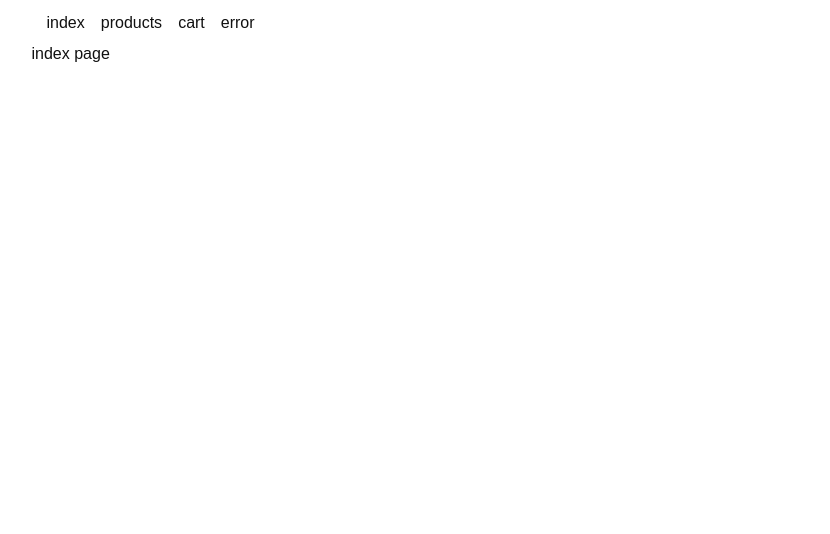
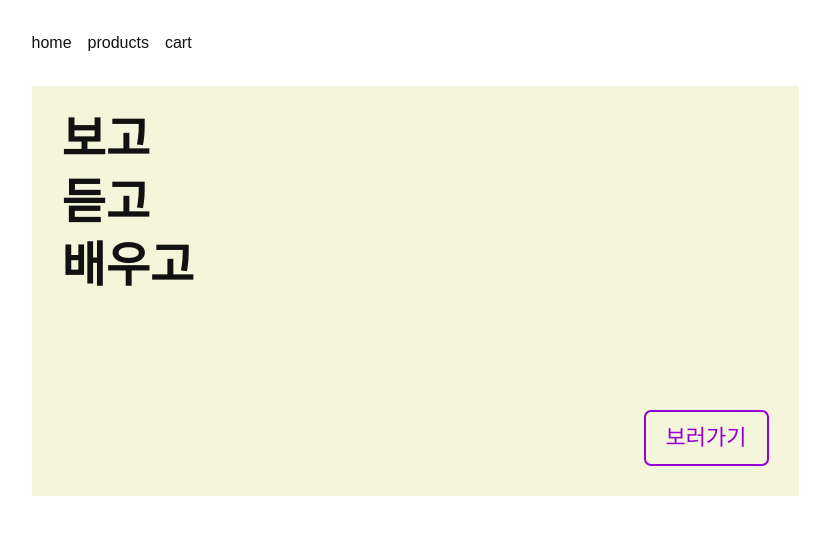
Before and after one commit to MoonG25/classlol-shop, a React (Create React App) app: page / in a window 1280 px wide. Shown: the top 534 px of the page, without its empty margins (225-1055 px from the left). Built offline with nearby package versions, Linux system fonts and the light colour scheme; a web font is replaced by a local one.

Commit message:
쿠폰 가격 적용, 스타일 전체 수정

```diff
--- a/src/components/common/header.tsx
+++ b/src/components/common/header.tsx
@@ -3,7 +3,7 @@ import { Link } from 'react-router-dom';
 import styled from 'styled-components';
 
 const HeaderWrapper = styled.header`
-  padding: 15px;
+  padding: 35px 0;
 
   a:not(:first-child) {
     margin-left: 1em;
@@ -13,10 +13,9 @@ const HeaderWrapper = styled.header`
 export default function Header() {
   return (
     <HeaderWrapper>
-      <Link to="/">index</Link>
+      <Link to="/">home</Link>
       <Link to="/products">products</Link>
       <Link to="/cart">cart</Link>
-      <Link to="/error">error</Link>
     </HeaderWrapper>
   );
 }
--- a/src/components/pages/Index.tsx
+++ b/src/components/pages/Index.tsx
@@ -1,10 +1,56 @@
 import React from 'react';
+import { Link } from 'react-router-dom';
+import styled from 'styled-components';
+
+const IndexPageWrapper = styled.div`
+  position: relative;
+  .service-hint {
+    background-color: beige;
+    height: 410px;
+    padding: 15px;
+    p {
+      font-size: 48px;
+      font-weight: bold;
+      margin: 15px;
+    }
+    p:nth-child(1) {
+      // color: dodgerblue;
+    }
+    p:nth-child(2) {
+      // color: mediumvioletred;
+    }
+    p:nth-child(3) {
+      // color: yellowgreen;
+    }
+  }
+`;
+
+const StyledLink = styled(Link)`
+  position: absolute;
+  right: 30px;
+  bottom: 30px;
+  border: 2px solid darkviolet;
+  padding: 15px 20px;
+  border-radius: 7px;
+  font-size: 22px;
+  color: darkviolet;
+
+  :hover {
+    background-color: darkviolet;
+    color: white;
+  }
+`;
 
 const IndexPage = () => {
   return (
-    <div>
-      index page
-    </div>
+    <IndexPageWrapper>
+      <div className="service-hint">
+        <p>보고</p>
+        <p>듣고</p>
+        <p>배우고</p>
+        <StyledLink to="/products">보러가기</StyledLink>
+      </div>
+    </IndexPageWrapper>
   );
 };
 
--- a/src/components/pages/cart/coupon-box.tsx
+++ b/src/components/pages/cart/coupon-box.tsx
@@ -20,14 +20,14 @@ const BoxWrapper = styled.div`
   .box-inner {
     width: 360px;
     min-height: 480px;
-    background-color: white;
+    background-color: #fff;
     padding: 10px;
     border-radius: 7px;
   }
 
   .box-close {
     float: right;
-    background-color: white;
+    background-color: #fff;
     border: none;
     margin-bottom: 1em;
     outline: none;
@@ -40,12 +40,16 @@ const BoxWrapper = styled.div`
   }
 
   .coupon-button {
-    margin-top: 1em;
+    margin: 10px 0;
     width: 100%;
     padding: 12px;
-    background-color: white;
+    background-color: #fff;
     border: 1px solid #eee;
     cursor: pointer;
+  }
+
+  .coupon-hint {
+    color: red;
   }
 `;
 
@@ -59,12 +63,13 @@ const connector = connect(null, mapDispatchToProps);
 
 type CouponBoxProps = {
   totalAmount: number;
+  salesAmount: number;
   closeCouponBox: Function;
   prevCoupon?: CouponState;
   updateCoupon: Function;
 };
 
-const CouponBox: React.FC<CouponBoxProps> = ({ totalAmount, closeCouponBox, prevCoupon, updateCoupon }) => {
+const CouponBox: React.FC<CouponBoxProps> = ({ totalAmount, salesAmount, closeCouponBox, prevCoupon, updateCoupon }) => {
   const [itemCoupons, setItemCoupons] = useState<CouponState[]>([]);
   const [calculatedAmount, setCalculatedAmount] = useState(totalAmount);
   const [selectedCoupon, setSelectedCoupon] = useState<CouponState | undefined>(undefined);
@@ -81,7 +86,8 @@ const CouponBox: React.FC<CouponBoxProps> = ({ totalAmount, closeCouponBox, prev
     const calculateAmount = () => {
       if (selectedCoupon) {
         if (selectedCoupon.type === 'rate') {
-          setCalculatedAmount(totalAmount * (1 - (selectedCoupon.discountRate || 100) / 100));
+          const pcs = totalAmount - salesAmount;
+          setCalculatedAmount(pcs + salesAmount * (1 - (selectedCoupon.discountRate || 100) / 100));
         } else {
           setCalculatedAmount(totalAmount - (selectedCoupon.discountAmount || 0));
         }
@@ -108,7 +114,7 @@ const CouponBox: React.FC<CouponBoxProps> = ({ totalAmount, closeCouponBox, prev
   const getResultText = () => {
     if (selectedCoupon) {
       if (selectedCoupon.type === 'rate') {
-        return `${totalAmount.toLocaleString('en-US')} * ${(selectedCoupon.discountRate || 100) / 100} = ${calculatedAmount.toLocaleString('en-US')}`;;
+        return `${totalAmount.toLocaleString('en-US')} * ${(selectedCoupon.discountRate || 100) / 100} = ${calculatedAmount.toLocaleString('en-US')}`;
       } else {
         return `${totalAmount.toLocaleString('en-US')} - ${(selectedCoupon.discountAmount || 0).toLocaleString('en-US')} = ${calculatedAmount.toLocaleString('en-US')}`;
       }
@@ -135,6 +141,7 @@ const CouponBox: React.FC<CouponBoxProps> = ({ totalAmount, closeCouponBox, prev
         }
         { selectedCoupon && <h4>{getResultText()}원</h4> }
         <button className="coupon-button" onClick={handleUpdateCoupon}>쿠폰적용</button>
+        <h4 className="coupon-hint">쿠폰 적용이 불가능한 상품을 제외한 결과입니다.</h4>
       </div>
     </BoxWrapper>
   )
--- a/src/components/pages/cart/coupon.tsx
+++ b/src/components/pages/cart/coupon.tsx
@@ -9,6 +9,7 @@ const CouponWrapper = styled.div`
   border: 1px solid #eee;
   width: 100%;
   padding: 5px;
+  margin: 3px 0;
 `;
 
 type CouponProps = {
--- a/src/components/pages/cart/index.tsx
+++ b/src/components/pages/cart/index.tsx
@@ -9,11 +9,21 @@ import CouponBox from './coupon-box';
 const ResultBox = styled.div`
   width: 100%;
   text-align: right;
+
+  h4 {
+    margin: 11px 0;
+  }
 `;
 
 const CouponButton = styled.button`
   border: 1px solid #eee;
-  background-color: white;
+  background-color: #fff;
+  padding: 10px 30px;
+  cursor: pointer;
+  outline: none;
+  :hover {
+    background-color: #ccc;
+  }
 `;
 
 const mapState = (state: RootState) => ({
@@ -30,25 +40,25 @@ type CartPageProps = {
   totalAmount: number;
 }
 
-/**
- * @todo [x] 체크박스 추가
- * @todo [x] 아이템 수량을 변경
- * @todo [x] 체크박스 유무에 따른 총액 계산
- * @todo [x] 쿠폰 추가
- * @todo [x] 쿠폰 추가에 따른 총액 계산
- * @todo [] 쿠폰 가능한 아이템 분리
- * @todo [] 총액 계산 분리하기
- */
 const CartPage: React.FC<CartPageProps> = ({ cart, coupon }) => {
   const [totalAmount, setTotalAmount] = useState(0);
+  const [salesAmount, setSalesAmount] = useState(0);
   const [isShow, setIsShow] = useState(false);
   useEffect(() => {
     const calcTotalAmount = async () => {
-      const total = await Object.values(cart).reduce((total, { isChecked, product, quantity }) => {
-        if (isChecked) total += (product.price * quantity);
-        return total;
-      }, 0);
+      const {total, sales} = await Object.values(cart).reduce((data, { isChecked, product, quantity }) => {
+        if (isChecked) {
+          const currentProductPrice = (product.price * quantity);
+          data.total += currentProductPrice;
+          data.sales += (product.availableCoupon !== false) ? currentProductPrice : 0;
+        }
+        return data;
+      }, {
+        total: 0,
+        sales: 0
+      });
       setTotalAmount(total);
+      setSalesAmount(sales);
     };
 
     calcTotalAmount();
@@ -62,7 +72,7 @@ const CartPage: React.FC<CartPageProps> = ({ cart, coupon }) => {
   const getDiscount = () => {
     if (coupon) {
       if (coupon.type === 'rate') {
-        return totalAmount * ((coupon.discountRate || 100) / 100);
+        return salesAmount * ((coupon.discountRate || 100) / 100);
       } else {
         return coupon.discountAmount || 0;
       }
@@ -77,11 +87,11 @@ const CartPage: React.FC<CartPageProps> = ({ cart, coupon }) => {
       }
       <ResultBox>
         <CouponButton onClick={openCouponBox}>쿠폰추가</CouponButton>
-        <h1>총 금액 : {totalAmount.toLocaleString('en-US')} 원</h1>
-        <h2>할인 : {getDiscount().toLocaleString('en-US')} 원</h2>
-        <h1>최종금액 : {(totalAmount - getDiscount()).toLocaleString('en-US')} 원</h1>
+        <h4>총 금액 : {totalAmount.toLocaleString('en-US')} 원</h4>
+        <h4>할인 : {getDiscount().toLocaleString('en-US')} 원</h4>
+        <h4>최종금액 : {(totalAmount - getDiscount()).toLocaleString('en-US')} 원</h4>
       </ResultBox>
-      { isShow && <CouponBox totalAmount={totalAmount} closeCouponBox={closeCouponBox} prevCoupon={coupon} /> }
+      { isShow && <CouponBox totalAmount={totalAmount} salesAmount={salesAmount} closeCouponBox={closeCouponBox} prevCoupon={coupon} /> }
     </div>
   );
 };
--- a/src/components/pages/cart/item-card.tsx
+++ b/src/components/pages/cart/item-card.tsx
@@ -6,7 +6,6 @@ import styled from 'styled-components';
 
 const ItemCardWrapper = styled.div`
   width: 100%;
-  height: 149px;
   padding: 12px;
   display: flex;
   column-gap: 1em;
@@ -18,8 +17,8 @@ const ItemCardWrapper = styled.div`
   }
 
   img {
-    width: 125px;
-    height: 125px;
+    width: 336px;
+    height: 189px;
   }
 
   .cart__item-info {
@@ -32,8 +31,12 @@ const ItemCardWrapper = styled.div`
     display: block;
   }
 
+  .cart__item-price {
+    font-weight: bold;
+  }
+
   .cart__item-actions {
-    margin-top: 10px;
+    margin: 10px 0;
     display: flex;
   }
 
@@ -55,8 +58,12 @@ const ItemCardWrapper = styled.div`
     width: 28px;
     height: 28px;
     border: 1px solid #eee;
-    background-color: white;
+    background-color: #fff;
     outline: none;
+  }
+
+  .warning-coupon {
+    color: red;
   }
 `;
 
@@ -97,13 +104,14 @@ const ItemCard: React.FC<ItemProps> = ({
       <input type="checkbox" checked={isChecked} onChange={handleItemCheck}></input>
       <img src={product.coverImage} alt="product_image" />
       <div className="cart__item-info">
-        <h2 className="cart__item-title">{product.title}</h2>
+        <h4 className="cart__item-title">{product.title}</h4>
         <span className="cart__item-price">{product.price.toLocaleString('en-US')} 원</span>
         <div className="cart__item-actions">
           <button className="cart__item-button" onClick={handleDel}>-</button>
           <input type="text" pattern="[0-9]*" readOnly value={quantity} />
           <button className="cart__item-button" onClick={handleAdd}>+</button>
         </div>
+        { (product.availableCoupon === false) && <span className="warning-coupon">쿠폰불가</span> }
       </div>
     </ItemCardWrapper>
   )
--- a/src/components/pages/products/index.tsx
+++ b/src/components/pages/products/index.tsx
@@ -8,6 +8,7 @@ import { connect } from 'react-redux';
 
 const PageWrapper = styled.div`
   width: 100%;
+  margin-bottom: 35px;
 
   .page-buttons {
     text-align: right;
@@ -22,11 +23,11 @@ const PageButton = styled.button<{ isActive: boolean }>`
 
   ${p => p.isActive
     ? `
-      background-color: black;
-      color: white;
+      background-color: #000;
+      color: #fff;
       `
     : `
-      background-color: white;
+      background-color: #fff;
       cursor: pointer;
       `
   }
@@ -42,10 +43,6 @@ type ProductPageProps = {
   cart: Cart;
 }
 
-/**
- * @todo [x] pagination
- * @todo [ ] 담기 뺴기 처리
- */
 const ProductPage: React.FC<ProductPageProps> = ({ cart }) => {
   const [page, setPage] = useState(1);
   const [total, setTotal] = useState(0);
--- a/src/components/pages/products/product-card.tsx
+++ b/src/components/pages/products/product-card.tsx
@@ -6,15 +6,14 @@ import styled from 'styled-components';
 
 const ProductCardWrapper = styled.div`
   width: 100%;
-  height: 149px;
   padding: 12px;
   display: flex;
   column-gap: 1em;
   border-bottom: 1px solid #eee;
 
   img {
-    width: 125px;
-    height: 125px;
+    width: 336px;
+    height: 189px;
   }
 
   .product-info {
@@ -25,6 +24,10 @@ const ProductCardWrapper = styled.div`
   .product-title {
     margin-bottom: 10px;
     display: block;
+  }
+
+  .product-price {
+    font-weight: bold;
   }
 
   .product-actions {
@@ -72,7 +75,7 @@ const ProductCard: React.FC<ProductProps> = ({product, isAppended, addProduct, d
     <ProductCardWrapper>
       <img src={product.coverImage} alt="product_image" />
       <div className="product-info">
-        <h2 className="product-title">{product.title}</h2>
+        <h4 className="product-title">{product.title}</h4>
         <span className="product-price">{product.price.toLocaleString('en-US')} 원</span>
         <div className="product-actions">
           <button onClick={handleAdd} disabled={isAppended}>담기</button>
```
